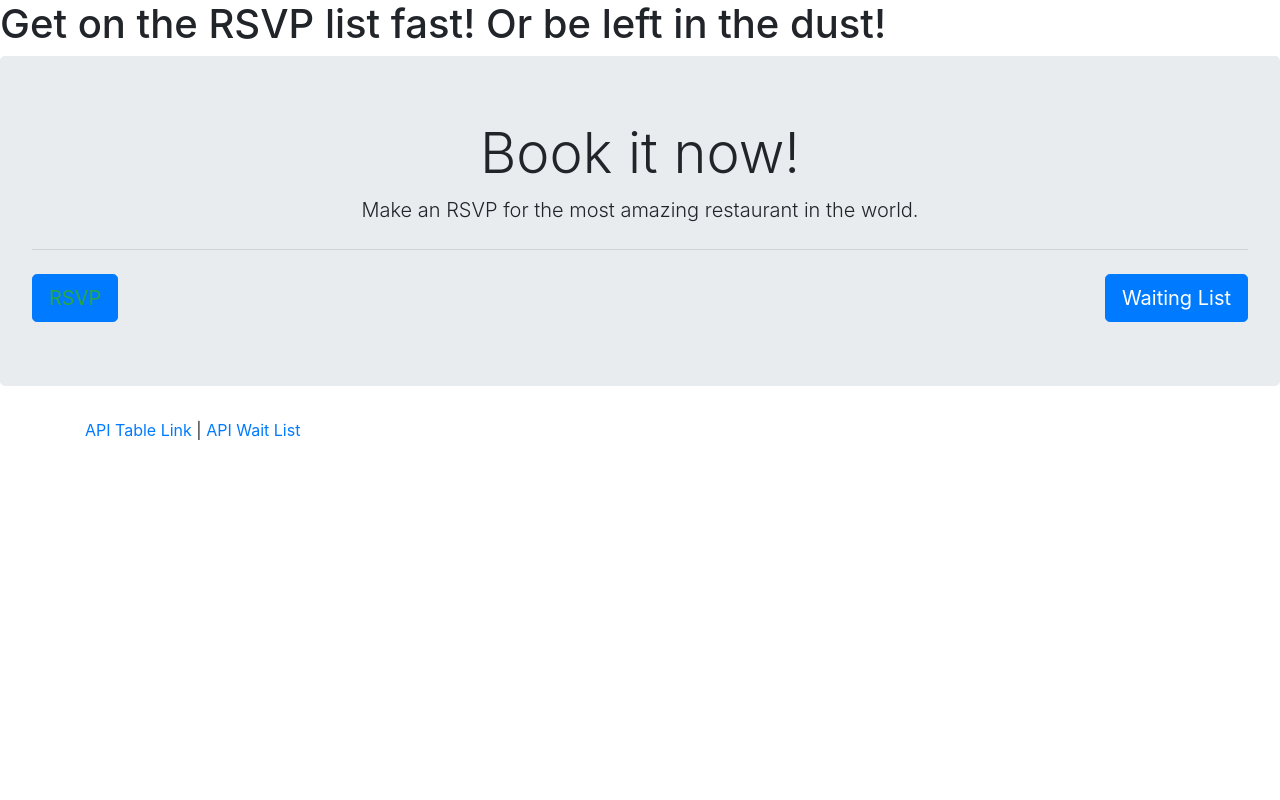
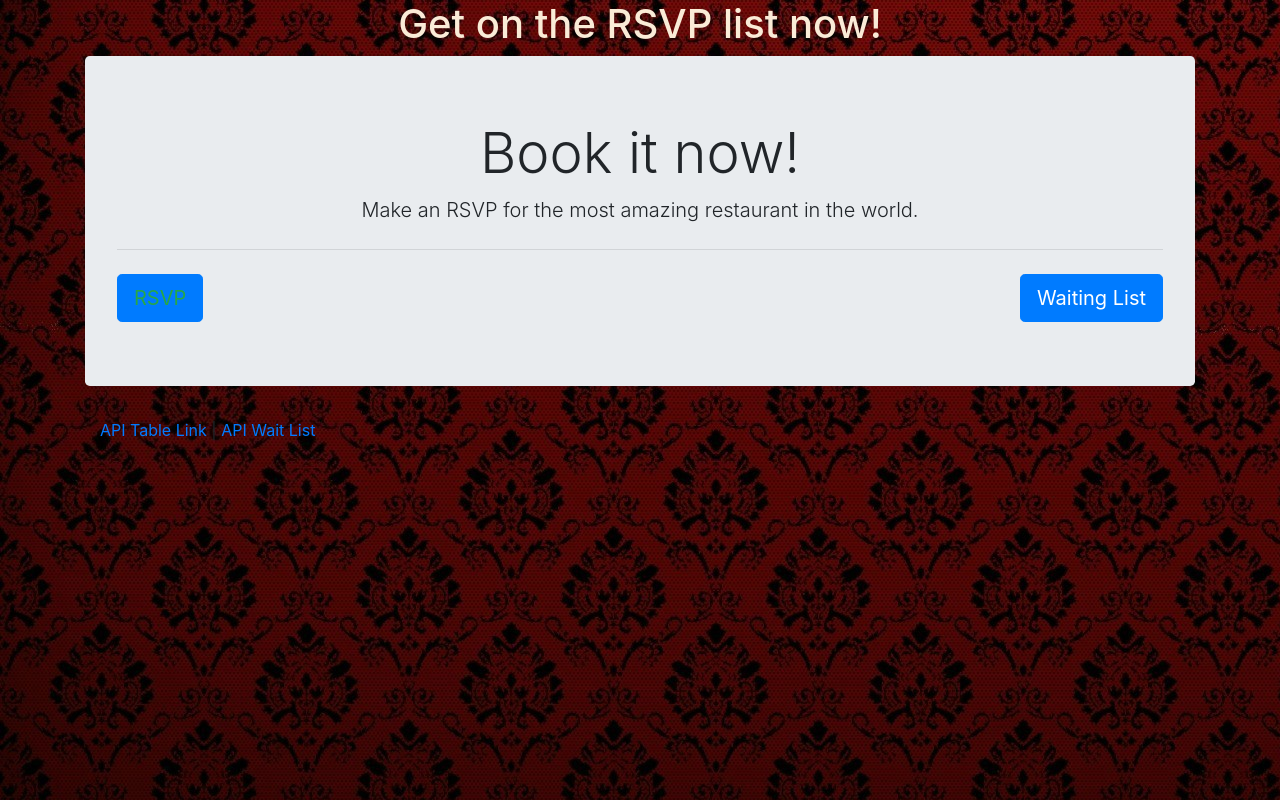
Before and after one commit to BenjaminShostak/hotRestaurant, a plain HTML site: page html/index.html in a window 1280 px wide. Drawn offline with nearby package versions, Linux system fonts and the light colour scheme.

Commit message:
changes and image

```diff
--- a/html/index.html
+++ b/html/index.html
@@ -6,17 +6,25 @@
     <link rel="stylesheet" href="https://maxcdn.bootstrapcdn.com/bootstrap/4.0.0/css/bootstrap.min.css">
     <title>The Best Restaurant in the World</title>
     <style>
+        body {
+            background-image: url("./redwall.jpg");
+        }
         .realTitle {
             text-align: center;
         }
         .realDesc {
             text-align: center;
         }
+        .rsvp {
+            text-align: center;
+            color: antiquewhite;
+        }
     </style>
 
 </head>
 <body>
-    <h1>Get on the RSVP list fast! Or be left in the dust!</h1>
+    <h1 class="rsvp">Get on the RSVP list now!</h1>
+    <div class="container">
     <div class="jumbotron">
         <h1 class="display-4 realTitle">Book it now!</h1>
         <p class="lead realDesc">Make an RSVP for the most amazing restaurant in the world.</p>
@@ -29,6 +37,7 @@
         <div class="container">
           <p><a href="/api/tables">API Table Link</a> | <a href="/api/waitlist">API Wait List</a>
         </div>
+    </div>
       </footer>
 </body>
 </html>
```
Also changed, not shown: html/redwall.jpg (added).
